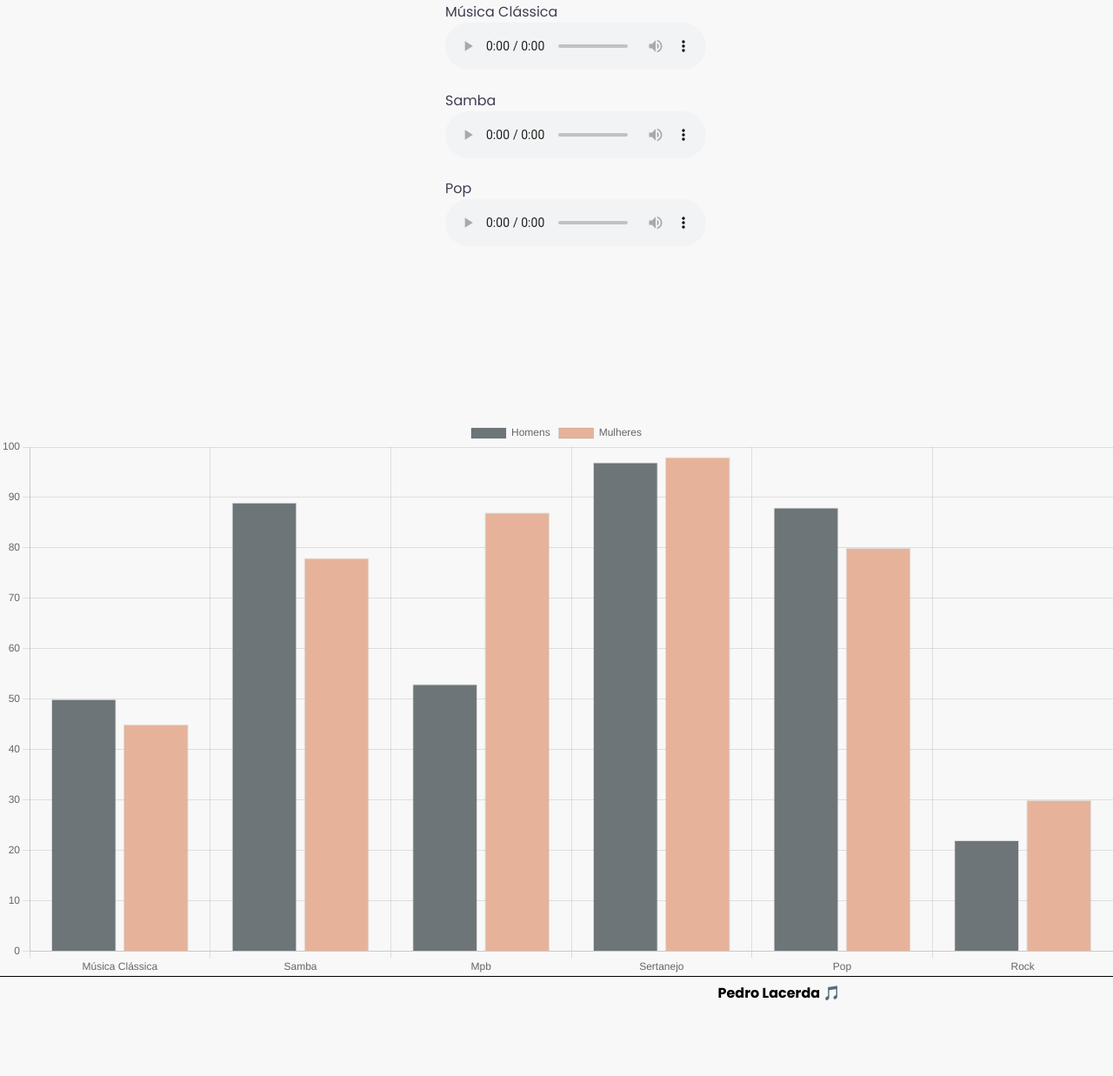
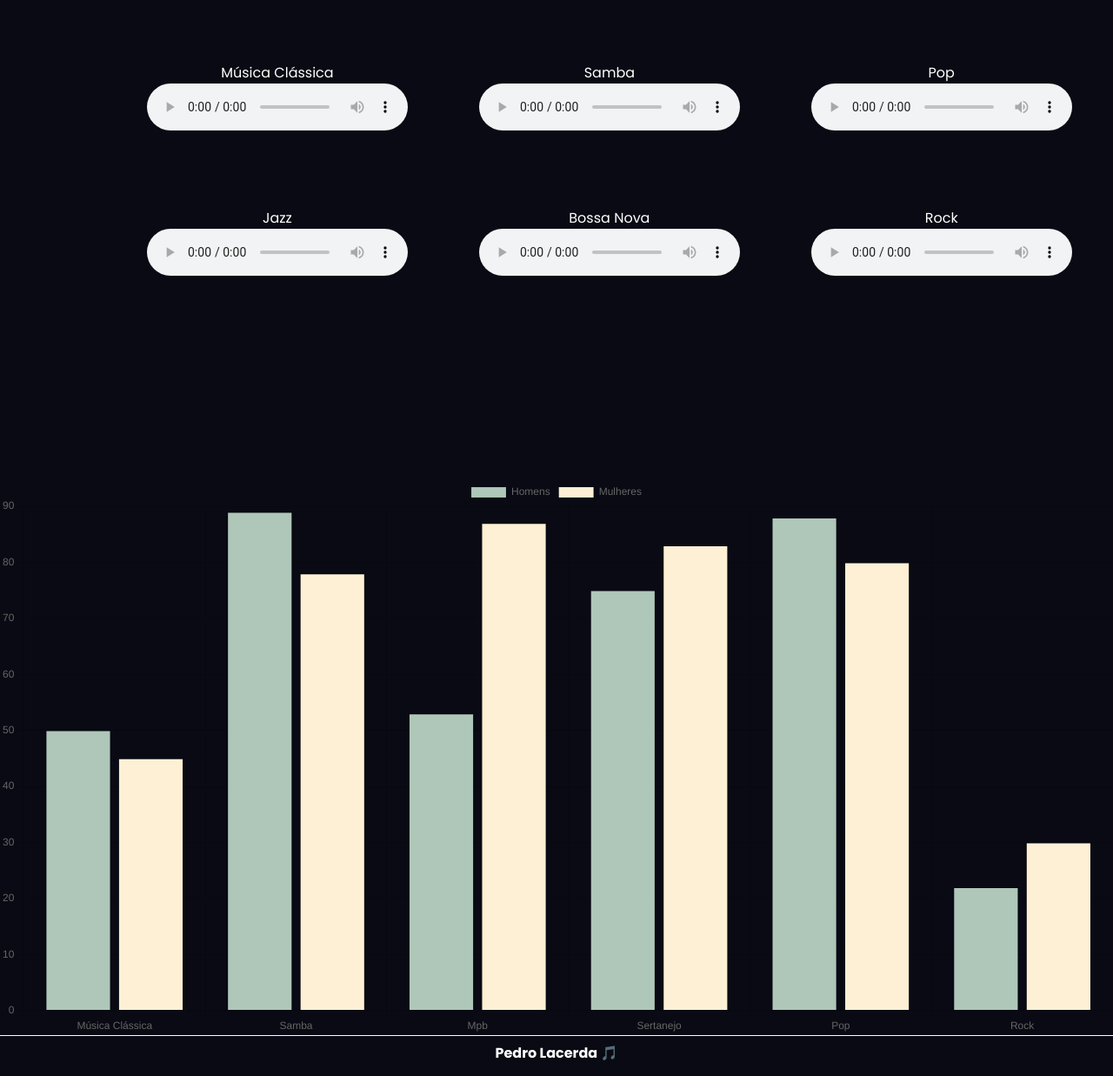
Before and after one commit to Pehdrow/Projeto-individual, a website: page site/public/reprodutor.html in a window 1280 px wide. Shown: the part 238-1475 px from the top of the page at 87% size. Before the commit the page ends 1406 px from the top, so only its background shows below. Drawn offline with nearby package versions, Linux system fonts and the light colour scheme.

Commit message:
Site modificado

```diff
--- a/site/public/css/login2.css
+++ b/site/public/css/login2.css
@@ -62,6 +62,10 @@ header .navegacao span a{
     margin-left: 50px;
     font: bold;
 
+}
+
+a:hover, .active {
+    color:#afc7b9!important;
 }
 
 
--- a/site/public/css/minha_historia.css
+++ b/site/public/css/minha_historia.css
@@ -5,7 +5,7 @@
     padding: 0;
     box-sizing: border-box;
     font-family: 'Poppins', sans-serif;
-      background-color: #f8f8f8;
+      background-color: #090a13;
 }
 section{
 
@@ -16,6 +16,7 @@ section{
     align-items: center;
 
 }
+
 
 
 .banner {
@@ -59,13 +60,17 @@ header .navegacao span{
 }
 header .navegacao span a{
     display: inline-block;
-    color: black;
+    color: #fff;
     font-weight: 500;
     text-decoration: none;
     font-size: 19px;
     margin-left: 50px;
     font: bold;
 
+}
+
+a:hover, .active {
+  color:#afc7b9!important;
 }
 
 
@@ -79,7 +84,7 @@ header .navegacao span a{
     margin-top: 7%;
     margin-bottom: 2%;
     font-size: 1.3vw;
-    color: black
+    color: #fff
 
 
 
@@ -123,7 +128,7 @@ header .navegacao span a{
 
 
  .texto {
-   color: black;
+   color: #FFF;
    font-size: 1.3vw;
 
 
@@ -142,7 +147,7 @@ header .navegacao span a{
 
    margin-top: 5%;
    color:
-   black;
+   #FFF;
    text-align: center;
 
 
@@ -171,12 +176,12 @@ header .navegacao span a{
  .box h1 {
    margin-top: 5%;
    color:
-   black;
+   #FFF;
  }
  .box hr {
    width: 50%;
    border: 1px solid
-   black;
+   #FFF;
    margin: 1% 0% 7% 0%;
  }
 
@@ -185,7 +190,7 @@ header .navegacao span a{
    font-size: 1.3vw;
 
    color:
-   black;
+   #FFF;
 
  }
 
@@ -214,9 +219,9 @@ header .navegacao span a{
   position: fixed;
   height: 40px;
   backdrop-filter: contrast(80%);
-  border-top: 0.4px solid black;
+  border-top: 0.4px solid #FFF;
   /* borda do foorter */
-  color: black;
+  color: #FFF;
   bottom: 0;
 
   width: 100%;
@@ -239,6 +244,6 @@ header .navegacao span a{
 h4{
   align-items: center;
   margin-top: auto ;
-  color: black;
+  color: #FFF;
 
 }
--- a/site/public/css/reprodutor.css
+++ b/site/public/css/reprodutor.css
@@ -5,7 +5,7 @@
     padding: 0;
     box-sizing: border-box;
     font-family: 'Poppins', sans-serif;
-    background-color: #f8f8f8;
+    background-color: #090a13;
 }
 section{
 
@@ -60,13 +60,17 @@ header .navegacao span{
 header .navegacao span a{
 
     display: inline-block;
-    color: #3e3e53;
+    color: #fff;
     font-weight: 500;
     text-decoration: none;
     font-size: 19px;
     margin-left: 50px;
     font: bold;
 
+}
+
+a:hover, .active {
+    color:#afc7b9!important;
 }
 
 
@@ -78,23 +82,68 @@ header .navegacao span a{
     margin-top: 15%;
 
 
+
     }
 
+
+
     .container {
-        margin-left: 40%;
+        width: 80%;
+        height: 70%;
+       margin: auto;
+       align-items: center;
+
 
 
     }
 
+    audio {
+        margin: auto;
+        display: flex;
+        flex-direction: row;
+    }
+
     h1 {
-        color: #3e3e53;
-        margin-top: 10%;
+        color: #afc7b9;
+        border-color: black;
+        margin-top: 8%;
+        margin-bottom: 5%;
         text-align: center;
     }
 
-    p {
+    span {
+        justify-content: center;
+        align-items: center;
+        margin: auto;
+        display: flex;
+        flex-direction: column;
         margin-top: 2%;
-        color: #3e3e53;
+        color: #fff;
+
+    }
+
+    .box {
+        display:flex;
+        flex-direction: row;
+
+
+    }
+
+    .box2 {
+        display:flex;
+        flex-direction: row;
+
+
+    }
+
+    .box div{
+        padding: 4%;
+
+    }
+
+    .box2 div{
+        padding: 4%;
+
     }
 
 
@@ -104,12 +153,11 @@ header .navegacao span a{
 
     .footer {
 
-
         height: 40px;
         backdrop-filter: contrast(80%);
-        border-top: 0.4px solid black;
+        border-top: 0.4px solid #Fff;
         /* borda do foorter */
-        color: black;
+        color: #Fff;
         bottom: 0;
 
         width: 100%;
@@ -132,6 +180,8 @@ header .navegacao span a{
       h4{
         align-items: center;
         margin-top: auto ;
-        color: black;
+
+
+        color: #Fff;
 
       }
--- a/site/public/css/style_home.css
+++ b/site/public/css/style_home.css
@@ -64,6 +64,10 @@ header .navegacao span a{
     margin-left: 50px;
     font: bold;
 
+}
+
+a:hover, .active {
+    color:#afc7b9!important;
 }
 .content{
     position: relative;
--- a/site/public/css/style_login.css
+++ b/site/public/css/style_login.css
@@ -62,6 +62,9 @@ header .navegacao span a{
     margin-left: 50px;
     font: bold;
 
+}
+a:hover, .active {
+    color:#afc7b9!important;
 }
 
 
--- a/site/public/reprodutor.html
+++ b/site/public/reprodutor.html
@@ -1,5 +1,6 @@
 <!DOCTYPE html>
 <html lang="en">
+
 <head>
   <meta charset="UTF-8">
   <meta http-equiv="X-UA-Compatible" content="IE=edge">
@@ -8,6 +9,7 @@
   <title>Document</title>
   <script src="https://cdn.jsdelivr.net/npm/chart.js"></script>
 </head>
+
 <body>
 
   <section>
@@ -36,40 +38,60 @@
 
 
 
-
-        <p>Música Clássica</p>
-        <audio preload="metadata" autoplay controls >
+    <div class="box">
+      <div>
+        <span>Música Clássica</span>
+        <audio preload="metadata"  controls>
           <source src="sons/classico.mp3" type="audio/mpeg">
         </audio>
+      </div>
 
-        <p>Samba</p>
-        <audio preload="metadata" autoplay controls >
+      <div>
+        <span>Samba</span>
+        <audio preload="metadata"  controls>
           <source src="sons/samba.mp3" type="audio/mpeg">
         </audio>
 
-        <p>Pop</p>
-        <audio preload="metadata" autoplay controls >
+      </div>
+      <div>
+        <span>Pop</span>
+        <audio preload="metadata"  controls>
           <source src="sons/pop.mp3" type="audio/mpeg">
         </audio>
+      </div>
 
 
+</div>
+      <div class="box2">
+        <div>
+          <span>Jazz</span>
+          <audio preload="metadata"  controls>
+            <source src="sons/classico.mp3" type="audio/mpeg">
+          </audio>
+        </div>
 
+        <div>
+          <span>Bossa Nova</span>
+          <audio preload="metadata"  controls>
+            <source src="sons/samba.mp3" type="audio/mpeg">
+          </audio>
 
+        </div>
+        <div>
+          <span>Rock</span>
+          <audio preload="metadata"  controls>
+            <source src="sons/pop.mp3" type="audio/mpeg">
+          </audio>
+        </div>
 
-
-
-
-
-
-
-
+      </div>
 
 
 
 
   </div>
 
-    <div class="chart-container" >
+  <div class="chart-container">
 
   </div>
 
@@ -87,17 +109,20 @@
   new Chart(ctx, {
     type: 'bar',
     data: {
-            labels: ['Música Clássica', 'Samba', 'Mpb', 'Sertanejo', 'Pop', 'Rock'],
+      labels : ['Música Clássica', 'Samba', 'Mpb', 'Sertanejo', 'Pop', 'Rock'],
       datasets: [{
         label: 'Homens',
-              backgroundColor: 'rgb(109,117,120)',
-              data: [50, 89, 53, 97, 88, 22],
+
+        backgroundColor: 'rgb(175,199,185)',
+        data: [50, 89, 53, 75, 88, 22],
         borderWidth: 1
+
       },
       {
+
         label: 'Mulheres',
-              backgroundColor: 'rgb(230,179,154)',
-              data: [45, 78, 87, 98, 80, 30],
+        backgroundColor: 'rgb(253,240,213)',
+        data: [45, 78, 87, 83, 80, 30],
         borderWidth: 1
       }
       ]
--- a/site/src/controllers/usuarioController.js
+++ b/site/src/controllers/usuarioController.js
@@ -66,6 +66,8 @@ function cadastrar(req, res) {
     var email = req.body.emailServer;
     var senha = req.body.senhaServer;
 
+
+
     // Faça as validações dos valores
     if (usuario == undefined) {
         res.status(400).send("Seu nome está undefined!");
```
Also changed, not shown: site/public/login.html (+69 -13 lines). Lines whose indentation alone changed are shown as unchanged.
